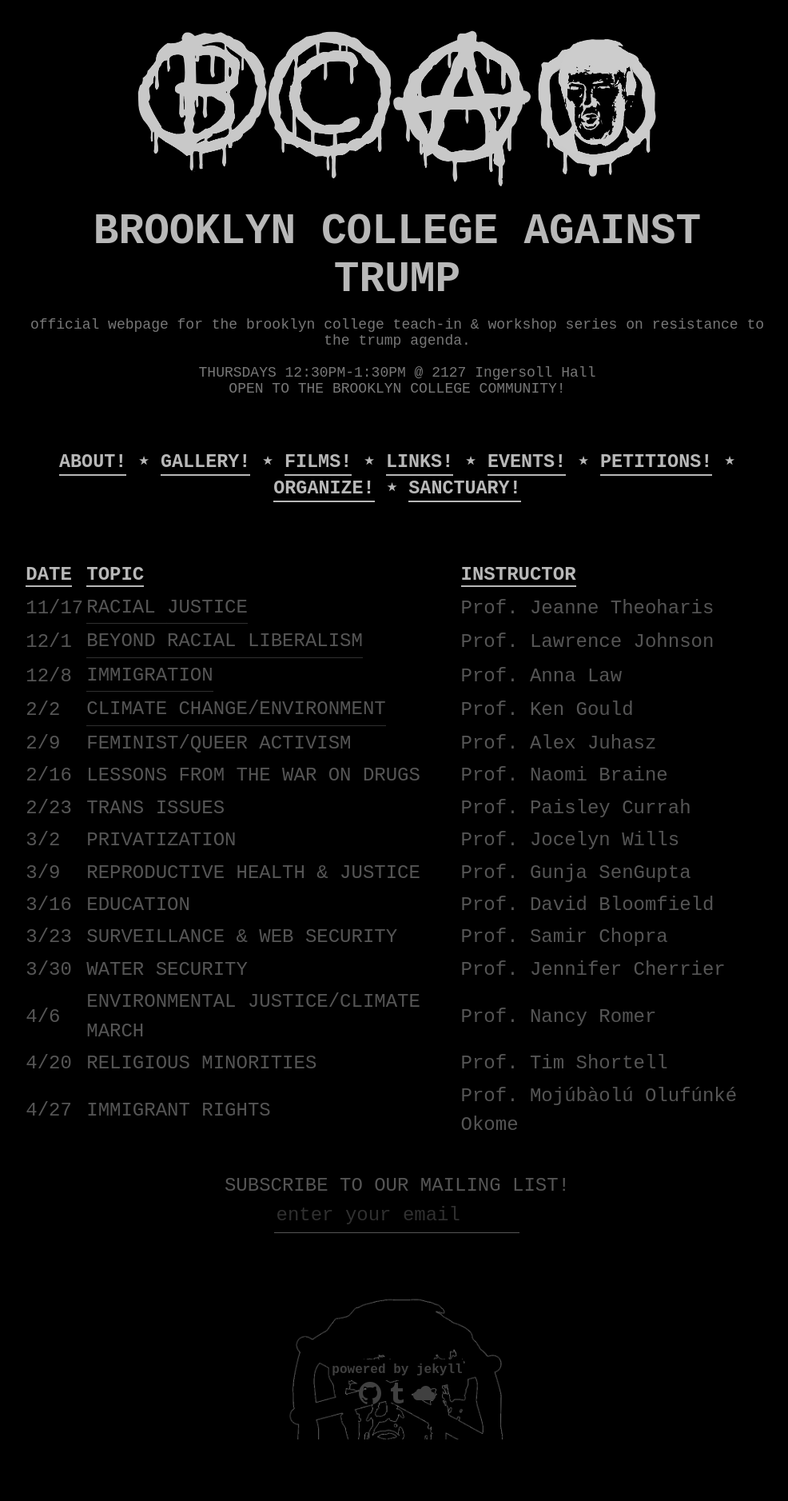
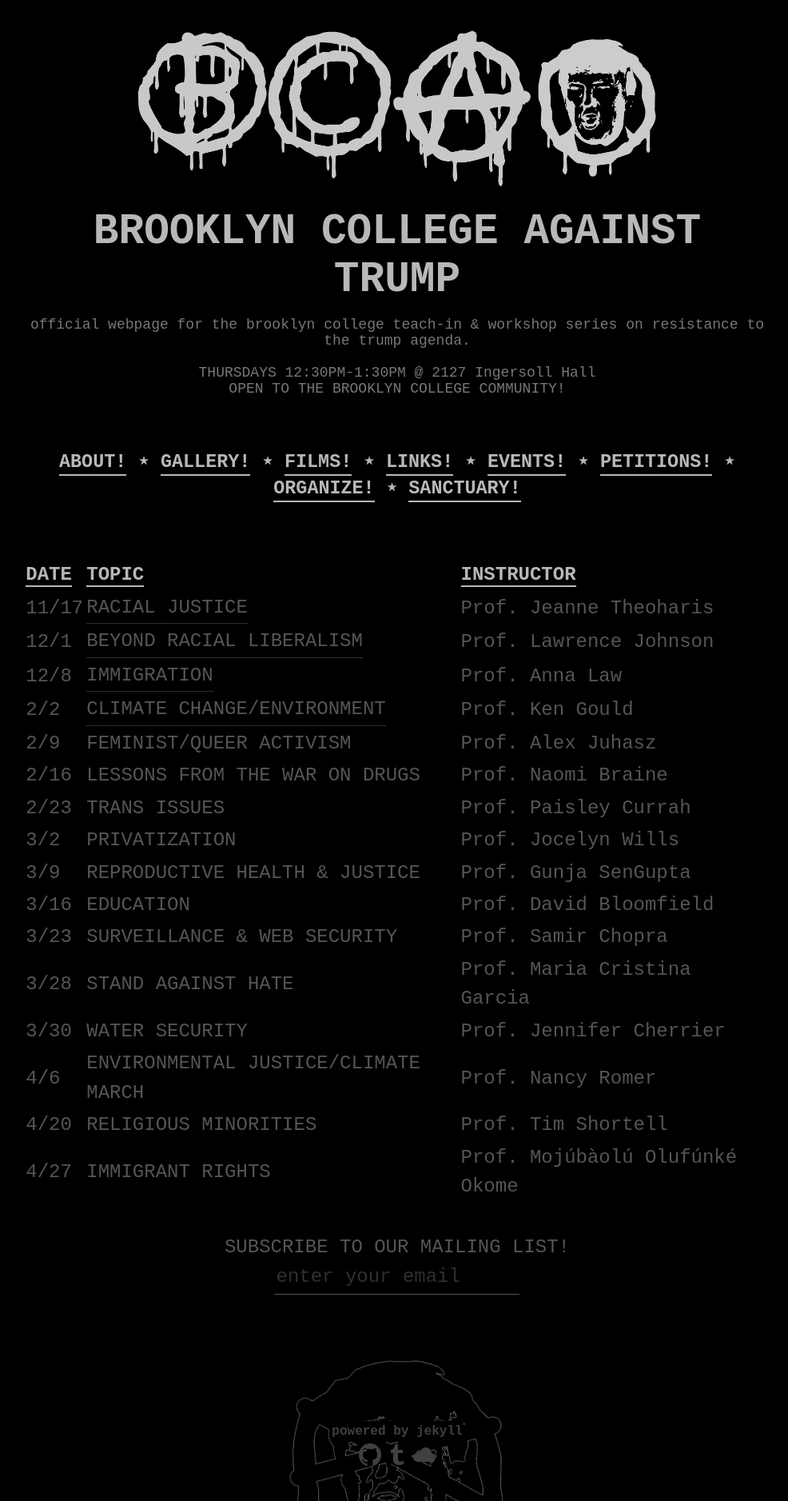
Before and after one commit to bcagainsttrump/bcagainsttrump.github.io, a Jekyll site: the page built from index.html, in a window 1280 px wide. Shown: the whole page at 80% size, without its empty margins (143-1129 px from the left). Built offline with Jekyll 4.4.1, drawn with Linux system fonts in a browser that asks for light colours; a script that is not in the unit is left out; before the commit the page ends 1800 px from its top, so only the background shows below that.

Commit message:
added sah

```diff
--- a/index.html
+++ b/index.html
@@ -55,6 +55,10 @@
       <td>SURVEILLANCE & WEB SECURITY</td>
       <td>Prof. Samir Chopra</td>
     </tr><tr>
+      <td>3/28</td>
+      <td>STAND AGAINST HATE</td>
+      <td>Prof. Maria Cristina Garcia</td>
+    </tr><tr>
       <td>3/30</td>
       <td>WATER SECURITY</td>
       <td>Prof. Jennifer Cherrier</td>
```
Also changed, not shown: 2 other files.
